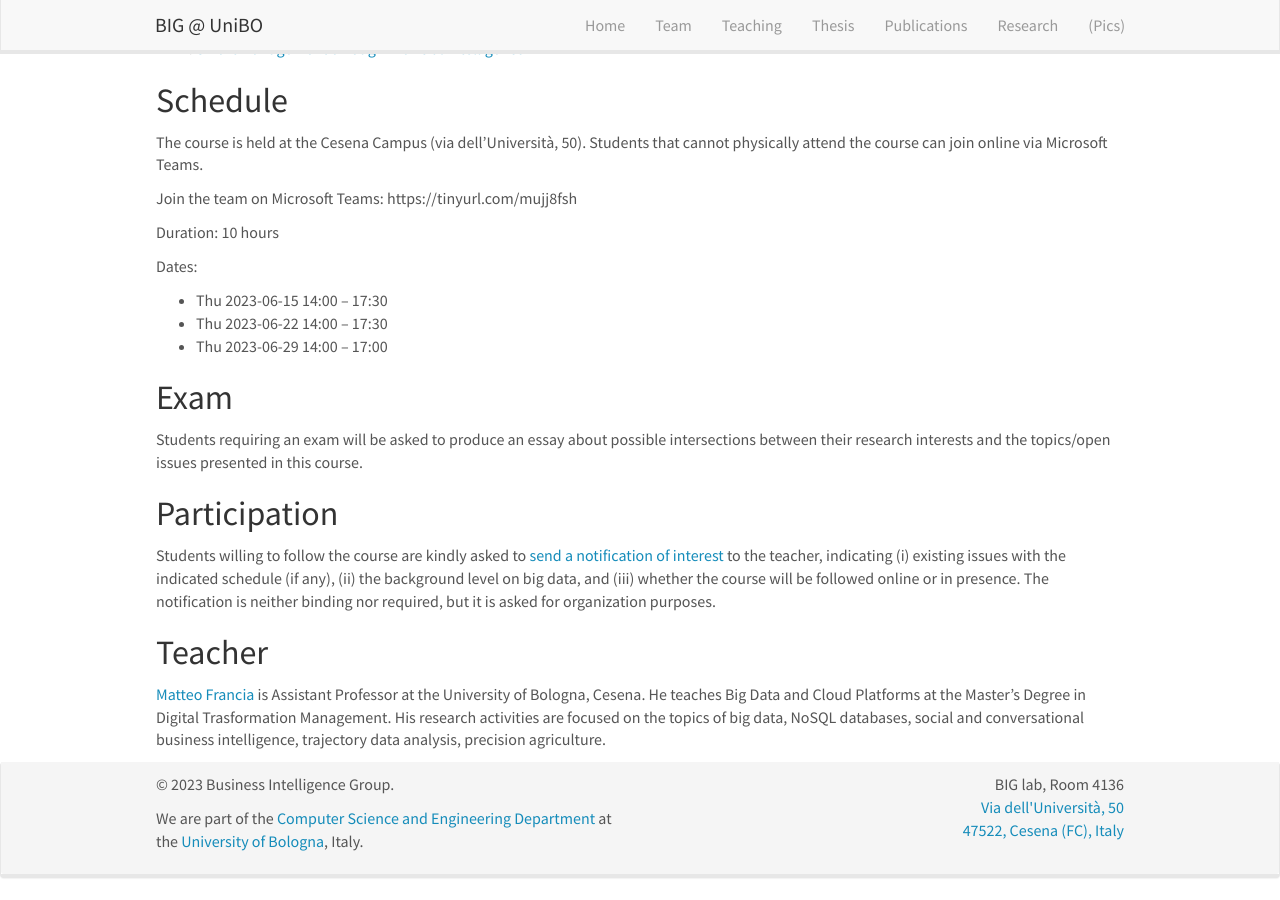
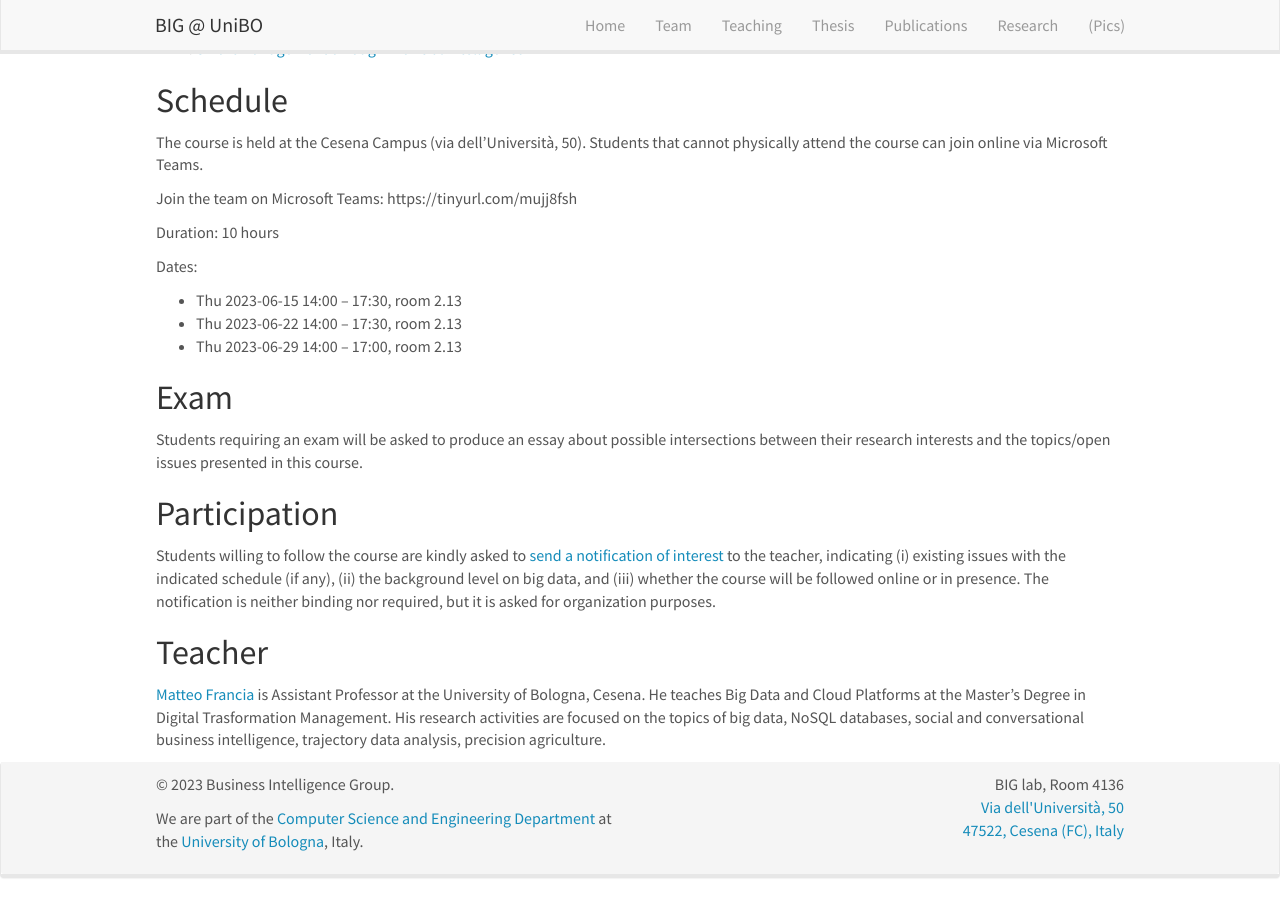
Before and after one commit to big-unibo/big-unibo.github.io, a Jekyll site: the page built from _pages/phd_bigdata_dataplatform_2223.md, in a window 1280 px wide and 900 px high, scrolled down 590 px. Built offline with Jekyll 4.4.1, drawn with Linux system fonts in a browser that asks for light colours; nearby versions of some CDN libraries.

Commit message:
Update phd_bigdata_dataplatform_2223.md

```diff
--- a/_pages/phd_bigdata_dataplatform_2223.md
+++ b/_pages/phd_bigdata_dataplatform_2223.md
@@ -36,9 +36,9 @@ Join the team on Microsoft Teams: https://tinyurl.com/mujj8fsh
 Duration: 10 hours
 
 Dates:
--	Thu 2023-06-15 14:00 – 17:30
--	Thu 2023-06-22 14:00 – 17:30
--	Thu 2023-06-29 14:00 – 17:00
+-	Thu 2023-06-15 14:00 – 17:30, room 2.13
+-	Thu 2023-06-22 14:00 – 17:30, room 2.13
+-	Thu 2023-06-29 14:00 – 17:00, room 2.13
 
 ## Exam
 
```
